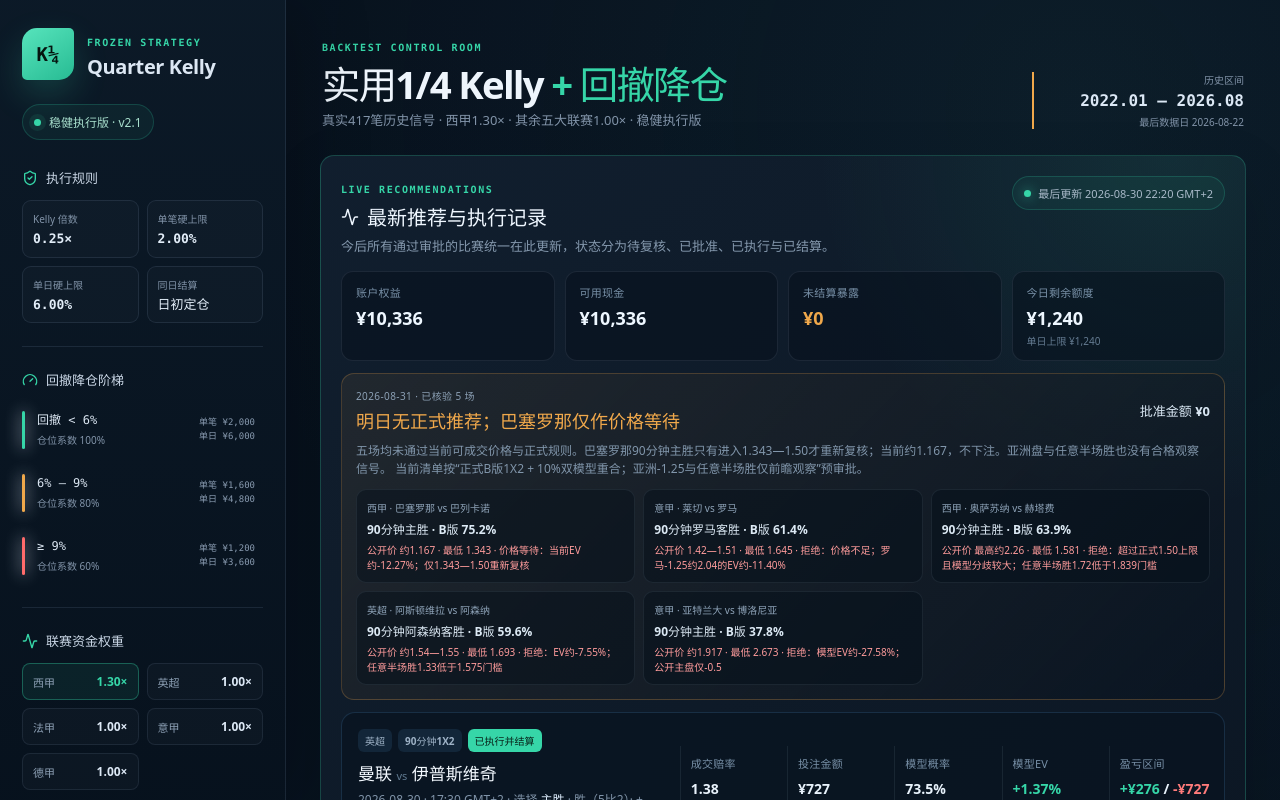
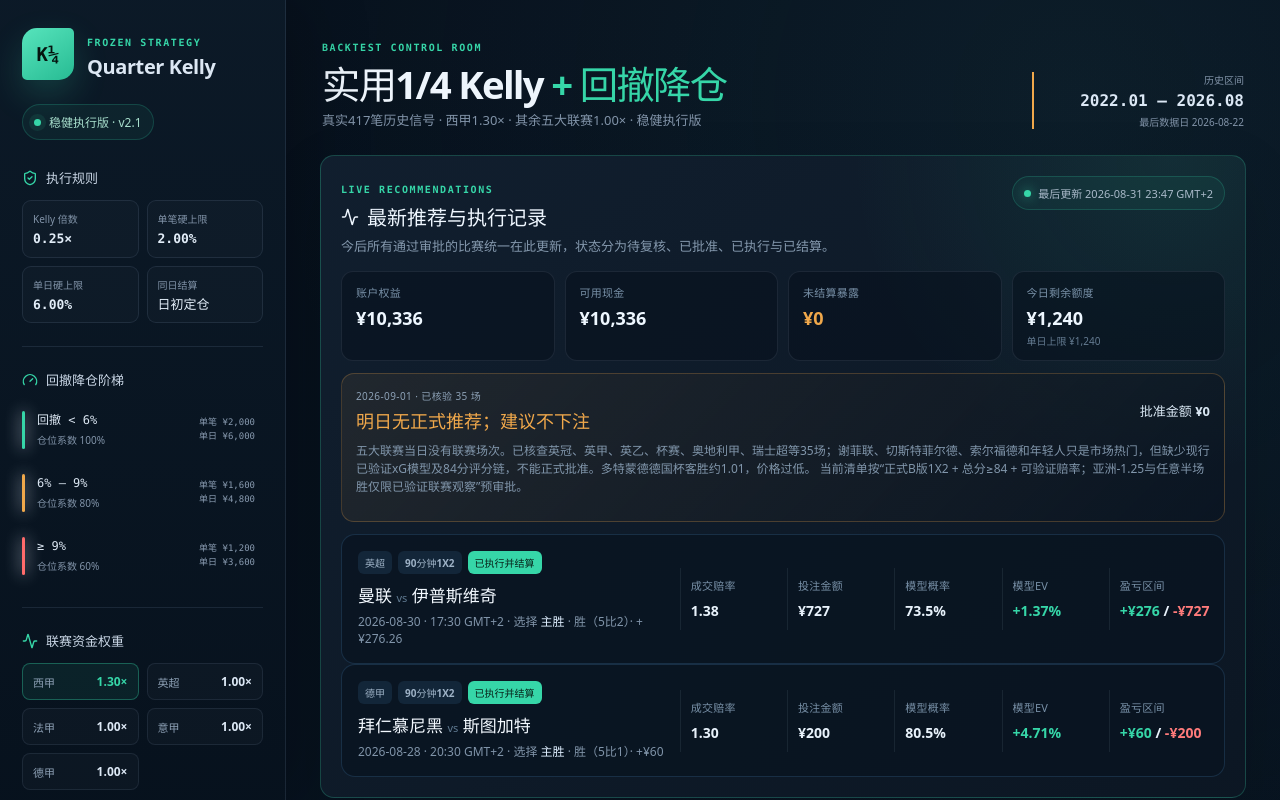
Before and after one commit to chenyinglong88-art/quarter-kelly-dashboard, a React (Vite) app: page / in a window 1280 px wide. Shown: the top 800 px of the page. Built offline with nearby package versions, Linux system fonts and the light colour scheme.

Commit message:
更新9月1日跨联赛筛选与零正式推荐

```diff
--- a/pnpm-workspace.yaml
+++ b/pnpm-workspace.yaml
@@ -1,2 +1,3 @@
 allowBuilds:
   esbuild: set this to true or false
+dangerouslyAllowAllBuilds: true
--- a/src/App.tsx
+++ b/src/App.tsx
@@ -466,7 +466,15 @@ function App() {
             </div>
             <p>{liveBoard.screening_summary.notes} 当前清单按“{liveBoard.screening_summary.strategy}”预审批。</p>
             <div className="screening-candidates">
-              {liveBoard.screening_summary.candidates.map((candidate) => (
+              {(liveBoard.screening_summary.candidates as Array<{
+                league: string;
+                match: string;
+                selection: string;
+                model_probability: number;
+                public_odds: string;
+                minimum_odds: number;
+                status: string;
+              }>).map((candidate) => (
                 <div key={candidate.match}>
                   <span>{candidate.league} · {candidate.match}</span>
                   <b>{candidate.selection} · B版 {formatPercent(candidate.model_probability, 1)}</b>
--- a/src/data/live-recommendations.json
+++ b/src/data/live-recommendations.json
@@ -1,5 +1,5 @@
 {
-  "updated_at": "2026-08-30T22:20:26+02:00",
+  "updated_at": "2026-08-31T23:47:30+02:00",
   "account": {
     "bankroll_equity_cny": 10336.26,
     "available_cash_cny": 10336.26,
@@ -12,59 +12,13 @@
     "drawdown_factor": 1
   },
   "screening_summary": {
-    "date": "2026-08-31",
-    "strategy": "正式B版1X2 + 10%双模型重合；亚洲-1.25与任意半场胜仅前瞻观察",
-    "fixtures_checked": 5,
-    "status": "明日无正式推荐；巴塞罗那仅作价格等待",
+    "date": "2026-09-01",
+    "strategy": "正式B版1X2 + 总分≥84 + 可验证赔率；亚洲-1.25与任意半场胜仅限已验证联赛观察",
+    "fixtures_checked": 35,
+    "status": "明日无正式推荐；建议不下注",
     "approved_stake_cny": 0,
-    "notes": "五场均未通过当前可成交价格与正式规则。巴塞罗那90分钟主胜只有进入1.343—1.50才重新复核；当前约1.167，不下注。亚洲盘与任意半场胜也没有合格观察信号。",
-    "candidates": [
-      {
-        "league": "西甲",
-        "match": "巴塞罗那 vs 巴列卡诺",
-        "selection": "90分钟主胜",
-        "model_probability": 0.75196,
-        "minimum_odds": 1.343157,
-        "public_odds": "约1.167",
-        "status": "价格等待：当前EV约-12.27%；仅1.343—1.50重新复核"
-      },
-      {
-        "league": "意甲",
-        "match": "莱切 vs 罗马",
-        "selection": "90分钟罗马客胜",
-        "model_probability": 0.6138,
-        "minimum_odds": 1.645487,
-        "public_odds": "1.42—1.51",
-        "status": "拒绝：价格不足；罗马-1.25约2.04的EV约-11.40%"
-      },
-      {
-        "league": "西甲",
-        "match": "奥萨苏纳 vs 赫塔费",
-        "selection": "90分钟主胜",
-        "model_probability": 0.638922,
-        "minimum_odds": 1.580787,
-        "public_odds": "最高约2.26",
-        "status": "拒绝：超过正式1.50上限且模型分歧较大；任意半场胜1.72低于1.839门槛"
-      },
-      {
-        "league": "英超",
-        "match": "阿斯顿维拉 vs 阿森纳",
-        "selection": "90分钟阿森纳客胜",
-        "model_probability": 0.596436,
-        "minimum_odds": 1.693393,
-        "public_odds": "约1.54—1.55",
-        "status": "拒绝：EV约-7.55%；任意半场胜1.33低于1.575门槛"
-      },
-      {
-        "league": "意甲",
-        "match": "亚特兰大 vs 博洛尼亚",
-        "selection": "90分钟主胜",
-        "model_probability": 0.377785,
-        "minimum_odds": 2.673478,
-        "public_odds": "约1.917",
-        "status": "拒绝：模型EV约-27.58%；公开主盘仅-0.5"
-      }
-    ]
+    "notes": "五大联赛当日没有联赛场次。已核查英冠、英甲、英乙、杯赛、奥地利甲、瑞士超等35场；谢菲联、切斯特菲尔德、索尔福德和年轻人只是市场热门，但缺少现行已验证xG模型及84分评分链，不能正式批准。多特蒙德德国杯客胜约1.01，价格过低。",
+    "candidates": []
   },
   "records": [
     {
```
Also changed, not shown: 1 other file (tests, documents, lock files or other folders).
